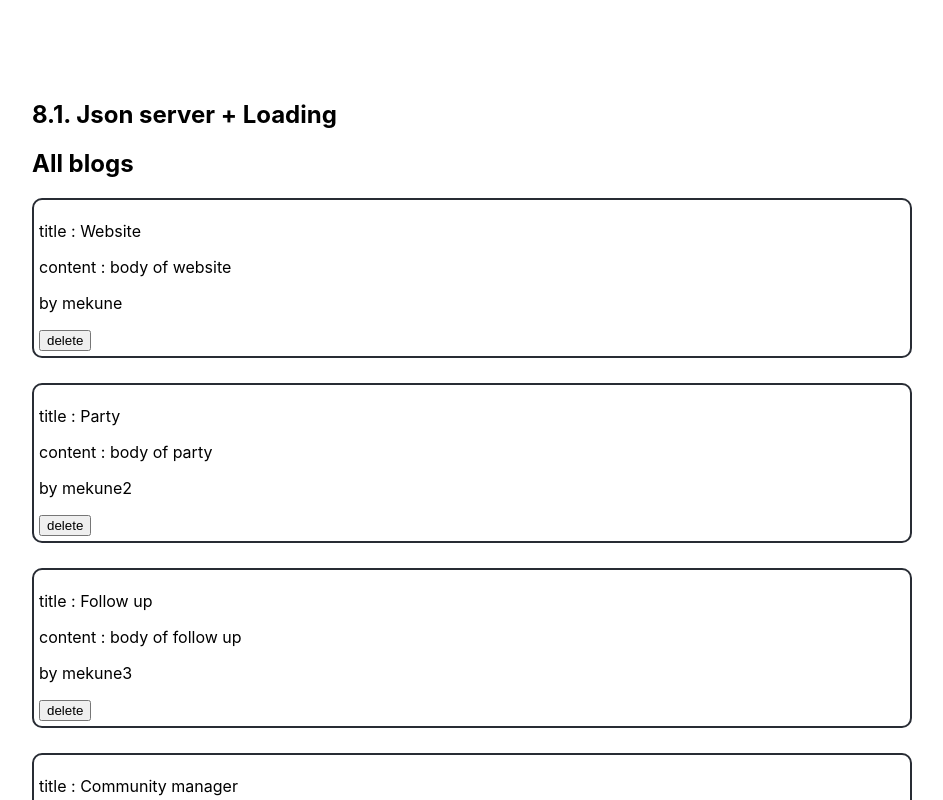
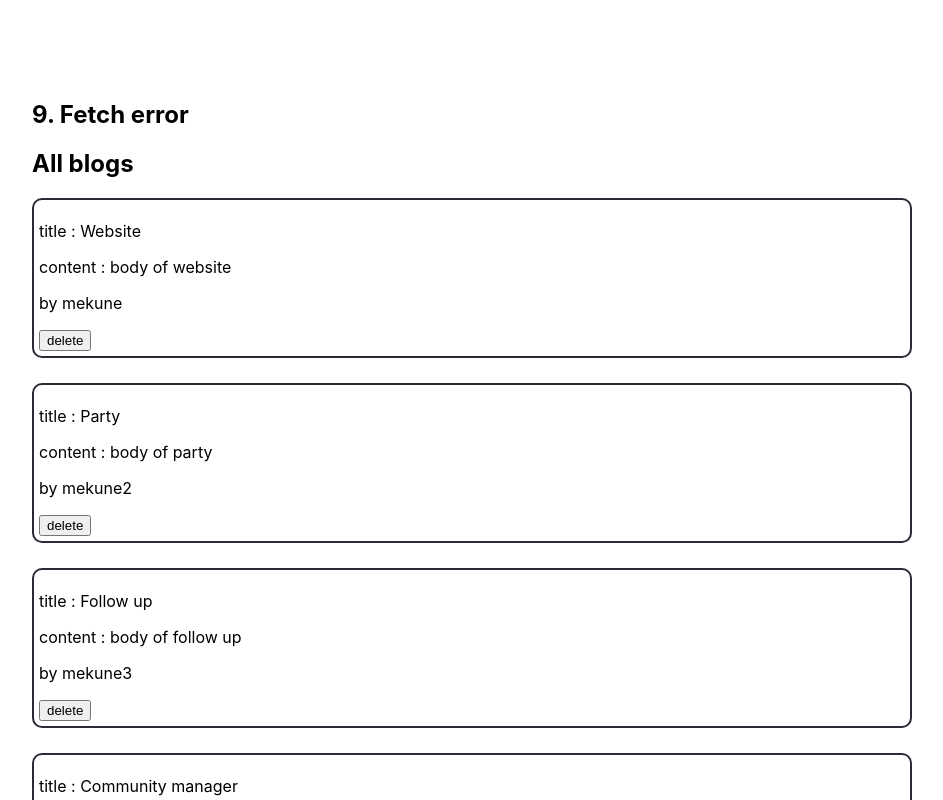
Before and after one commit to Mekune/React, a React (Create React App) app: page / in a window 1280 px wide. Shown: the top 800 px of the page, without its empty margins (168-1111 px from the left). Built offline with nearby package versions, Linux system fonts and the light colour scheme; data requests are answered from the project's data file.

Commit message:
Fetch error

```diff
--- a/src/App.js
+++ b/src/App.js
@@ -1,10 +1,10 @@
 import "./App.css";
-import Loading from "./Loading";
+import Fetch_Error from "./Fetch_Error";
 
 function App() {
   return (
     <div className="App">
-      <Loading />
+      <Fetch_Error />
     </div>
   );
 }
--- a/src/Loading.js
+++ b/src/Fetch_Error.js
@@ -1,34 +1,51 @@
 import React, { useState, useEffect } from "react";
 import Props22 from "./Props2.2";
 
-export default function Loading() {
+export default function Fetch_Error() {
   const [name, setName] = useState("mario");
 
   const [blogs, setBlogs] = useState(null);
+  // perding = en attente
+  // fetch = aller chercher
   const [isPending, setIsPending] = useState(true);
+
+  const [error, setError] = useState(null);
 
   const handleDelete = (id) => {
     const newBlogs = blogs.filter((blog) => blog.id !== id);
     setBlogs(newBlogs);
   };
-
+  //.then = promesse, une promesse est : faire une action SI la promesse est respecter (comme si il y a une erreur ou si on a une réponse)
+  // par exemple resolve(...) et (res == true) (si la réponse existe et si on a un retour alors on fait ...)
   useEffect(() => {
     setTimeout(() => {
       fetch("http://localhost:8000/blogs")
+        // toujours le corps de la réponse
         .then((res) => {
+          if (!res.ok) {
+            throw Error("could not fetch the data for that resources");
+          }
           return res.json();
         })
+        // toujours l'objet réponse
         .then((data) => {
           setBlogs(data);
           setIsPending(false);
+          setError(null);
+        })
+        // error
+        .catch((err) => {
+          setIsPending(false);
+          setError(err.message);
         });
     }, 1500);
   }, []);
 
   return (
     <section className="test">
-      <h2 className="title">8.1. Json server + Loading</h2>
+      <h2 className="title">9. Fetch error</h2>
       {isPending && <div>Loading....</div>}
+      {error && <div>{error}</div>}
       {blogs && (
         <Props22
           blogs={blogs}
@@ -39,5 +56,3 @@ export default function Loading() {
     </section>
   );
 }
-// json server "npx json-server --watch *root of json file* --port *8000 exemple*"
-// exemple : npw json-server --watch "Data/db.json --port "8000"
```
